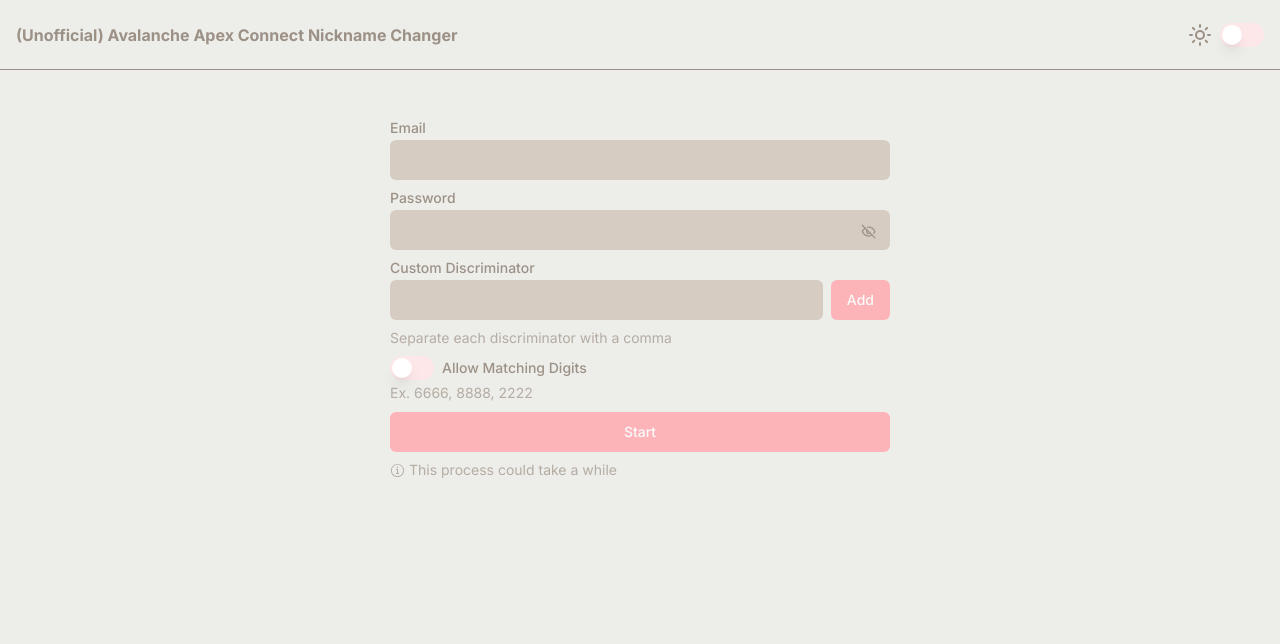
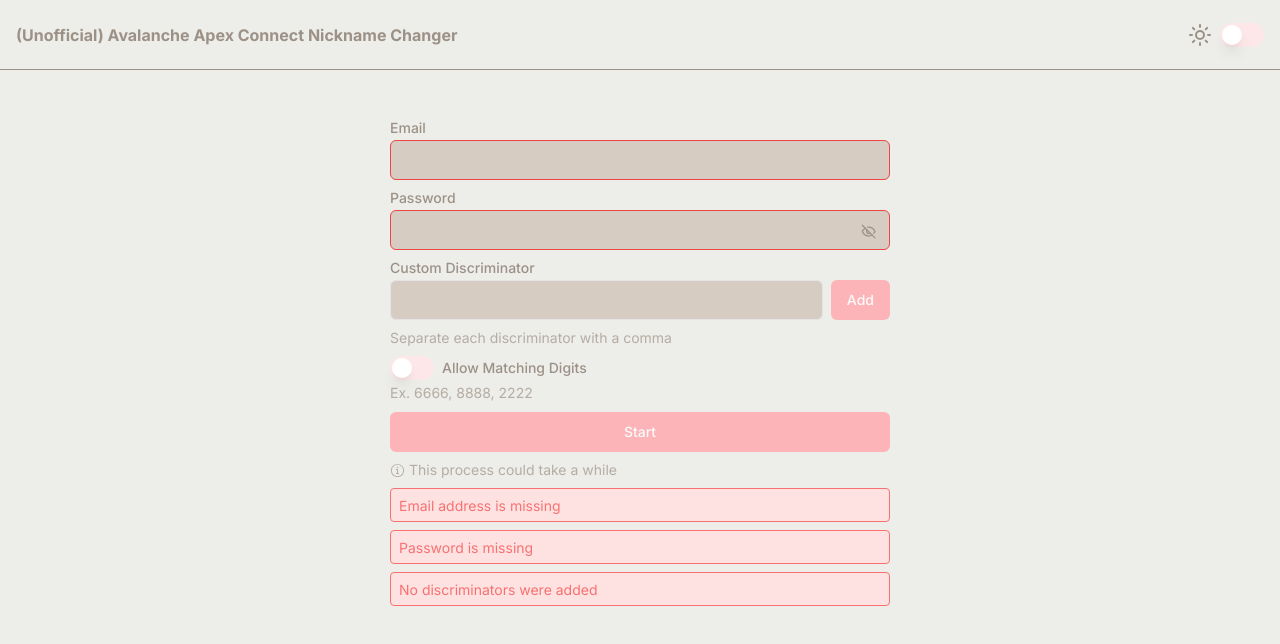
Before and after one commit to Xurify/avalanche-apex-connect-displayname-change, a Next.js app: page / in a window 1280 px wide. Both pictures are taken after a click on the button "Start". Shown: the top 644 px of the page. Built offline with nearby package versions, Linux system fonts and the light colour scheme.

Commit message:
Got the APIs to work

```diff
--- a/src/app/api/change-displayname/route.ts
+++ b/src/app/api/change-displayname/route.ts
@@ -1,31 +1,33 @@
 // Next.js API route support: https://nextjs.org/docs/api-routes/introduction
 import { fetchDisplayName, getAuthorizationToken, postUpdateDisplayName } from "@/utils/fetch";
 import type { NextApiRequest, NextApiResponse } from "next";
-import { NextRequest } from "next/server";
+import { NextRequest, NextResponse } from "next/server";
 
 type Data = {
   token: string | null;
   discriminators?: string[];
-  error?: string | null;
+  error?: Errors | null;
+};
+
+export type Errors = {
+  emailAddress?: string;
+  password?: string;
+  discriminators?: string;
 };
 
 export const POST = async (req: NextRequest, res: NextApiResponse<Data>) => {
   const { email, password, discriminators } = await req.json();
 
-  // const email: string = req.body?.email?.trim() || "";
-  // const password: string = req.body?.password?.trim() || "";
-  // const discriminators: string = req.body?.discriminators?.trim() || "";
-
   // TODO: Only allow an array of numbers, strip out anything that isn't a 4 digit number
 
-  console.log(discriminators, password);
+  console.log(discriminators, email, password);
 
   if (!discriminators) {
-    return Response.json({ error: "Discriminators field is invalid" }, { status: 400 });
+    return Response.json({ error: { discriminators: "Discriminators field is invalid" } }, { status: 400 });
   } else if (!email) {
-    return Response.json({ error: "Email field is invalid" }, { status: 400 });
+    return Response.json({ error: { emailAddress: "Email field is invalid" } }, { status: 400 });
   } else if (!password) {
-    return Response.json({ error: "Password field is invalid" }, { status: 400 });
+    return Response.json({ error: { password: "Password field is invalid" } }, { status: 400 });
   }
 
   const token = await getAuthorizationToken(email, password);
@@ -36,30 +38,35 @@
 
   const splitDiscriminators = discriminators.split(", ");
 
-  handleChangeDisplayNameInterval(token, splitDiscriminators, 0.7);
-  return Response.json({ discriminators: splitDiscriminators, token }, { status: 200 });
+  return await handleChangeDisplayNameInterval(token, splitDiscriminators, 5);
 };
 
-const handleChangeDisplayNameInterval = (token: string, discriminators: string[], intervalTime: number = 1) => {
+const handleChangeDisplayNameInterval = async (
+  token: string,
+  discriminators: string[],
+  intervalTime: number = 1
+) => {
+  return new Promise((resolve, reject) => {
     const changeDisplayNameInterval = setInterval(() => {
       if (!token) {
         clearInterval(changeDisplayNameInterval);
-      console.log("WHERE IS THE BEARER TOKEN?!?! 😡");
-      return;
+        console.error("Bearer token is missing");
+        reject(Response.json({ error: "Bearer token is missing" }, { status: 400 }));
       }
 
       fetchDisplayName(token).then((displayName) => {
-      console.log("displayName", displayName);
         const nickname = displayName?.split("#")?.[0] || "";
         const discriminator = displayName?.split("#")?.[1] || "";
+
         if (discriminators.includes(discriminator)) {
           clearInterval(changeDisplayNameInterval);
+          resolve(Response.json({ displayName, newDiscriminator: discriminator }, { status: 200 }));
         } else {
-        console.log("postUpdateDisplayName");
-        return;
+          console.log("postUpdateDisplayName", displayName);
           postUpdateDisplayName(token, nickname);
+          resolve(Response.json({ newDiscriminator: discriminator }, { status: 200 }));
         }
       });
-    // Be generous here please :)
     }, intervalTime * 1000);
+  });
 };
--- a/src/app/page.tsx
+++ b/src/app/page.tsx
@@ -13,6 +13,7 @@
 import { Label } from "@/components/ui/label";
 import { fullMatchingDigits } from "@/utils/fetch";
 import { cn } from "@/lib/utils";
+import { Errors } from "./api/change-displayname/route";
 
 export const Page: React.FC = () => {
   const [emailAddress, setEmailAddress] = React.useState<string>("");
@@ -24,7 +25,7 @@
   const [allowMatchingDigits, setAllowMatchingDigits] = React.useState<boolean>(false);
   const [discriminators, setDiscriminators] = React.useState<string[]>([]);
 
-  const [errorMessage, setErrorMessage] = React.useState<string | null>(null);
+  const [errorMessage, setErrorMessage] = React.useState<Errors | null>({});
 
   const defaultValue = Boolean(localStorage?.getItem("usehooks-ts-dark-mode") || false);
   const { isDarkMode, toggle } = useDarkMode({ defaultValue, initializeWithValue: false });
@@ -39,25 +40,36 @@
     }
   }, [isDarkMode]);
 
+  const collectErrors = (): Errors => {
+    const newErrors: Errors = {};
+    if (emailAddress.trim() === "") {
+      newErrors.emailAddress = "Email address is missing";
+    }
+    if (password.trim() === "") {
+      newErrors.password = "Password is missing";
+    }
+    if (discriminators.length === 0) {
+      newErrors.discriminators = "No discriminators were added";
+    }
+    return newErrors;
+  };
+
   const handleStart = (e: React.MouseEvent<HTMLButtonElement>) => {
     e.preventDefault();
     setErrorMessage(null);
 
     if (isLoading) return;
-    if (emailAddress.trim() === "") {
-      return;
-    } else if (password.trim() === "") {
-      return;
-    } else if (discriminators.length === 0) {
+
+    const newErrors = collectErrors();
+    if (Object.keys(newErrors).length > 0) {
+      setErrorMessage(newErrors);
       return;
     }
 
     setIsLoading(true);
 
-    console.log("discriminators", discriminators, customDiscriminators, allowMatchingDigits);
-
     const combinedDiscriminators = allowMatchingDigits ? [...discriminators, ...fullMatchingDigits] : discriminators;
-    const body = JSON.stringify({ discriminators: combinedDiscriminators.join(",") });
+    const body = JSON.stringify({ email: emailAddress, password, discriminators: combinedDiscriminators.join(",") });
 
     fetch("/api/change-displayname", {
       body,
@@ -67,7 +79,7 @@
       },
     })
       .then((res) => res.json())
-      .then((result: { error: string; token?: string }) => {
+      .then((result: { error: Errors; token?: string }) => {
         setIsLoading(false);
         if (result.error) {
           console.error(result.error);
@@ -77,9 +89,6 @@
           sound.play();
           console.log(result);
         }
-      })
-      .catch((error) => {
-        console.log("ERROR", error);
       });
   };
 
@@ -118,9 +127,13 @@
 
   const buttonClassname = "bg-theme dark:bg-blue-500 hover:bg-[#f7c0c3] dark:hover:bg-blue-600 dark:text-white";
   const inputClassname =
-    "p-2 border-none focus:outline-none font-semibold bg-[#d6ccc2] dark:bg-white/10 text-[#976A6D] dark:text-white";
+    "p-2 focus:outline-none font-semibold bg-[#d6ccc2] dark:bg-white/10 text-[#976A6D] dark:text-white";
   const switchClassname =
     "data-[state=checked]:bg-theme data-[state=unchecked]:bg-[#FEE7E9] dark:data-[state=checked]:bg-blue-500 dark:data-[state=unchecked]:bg-input";
+
+  const generateInputClassname = (hasError?: boolean) => {
+    return hasError ? inputClassname + " border border-red-500" : inputClassname;
+  };
 
   return (
     <div className={cn(`min-h-screen bg-[#edede9] text-[#9c9186] dark:bg-card dark:text-primary`)}>
@@ -142,7 +155,7 @@
             </Label>
             <Input
               onChange={handleChangeEmailAddress}
-              className={inputClassname}
+              className={generateInputClassname(!!errorMessage?.emailAddress)}
               value={emailAddress}
               type="text"
               id="email-address"
@@ -156,7 +169,7 @@
             <div className="relative">
               <Input
                 onChange={handleChangePassword}
-                className={inputClassname}
+                className={generateInputClassname(!!errorMessage?.password)}
                 value={password}
                 type={isPasswordHidden ? "password" : "text"}
                 id="password"
@@ -221,7 +234,18 @@
           </ul>
         </div>
 
-        <span className="text-red-400">{errorMessage}</span>
+        {errorMessage && (
+          <div className="flex flex-col gap-2 w-full  max-w-[500px]">
+            {Object.values(errorMessage).map((message) => (
+              <div
+                className="bg-red-100 dark:bg-red-50 border border-red-400 dark:border-red-400 px-2 py-1 rounded w-full"
+                key={message}
+              >
+                <span className="text-red-400 dark:text-red-400 text-sm">{message}</span>
+              </div>
+            ))}
+          </div>
+        )}
       </main>
     </div>
   );
--- a/src/utils/fetch.ts
+++ b/src/utils/fetch.ts
@@ -1,7 +1,3 @@
-// const EMAIL = "games@xurify.com";
-// const PASSWORD = "RpzqioPHL23hhxvkTr6T3ci4F";
-// const NICKNAME = "Xurify";
-
 export const fullMatchingDigits = ["0000", "1111", "2222", "3333", "4444", "5555", "6666", "7777", "8888", "9999"];
 
 export interface AccountResponse {
@@ -19,7 +15,7 @@
     country_code: string;
     nickname_number: number;
     display_name: string;
-}
+  };
 }
 
 export interface MarkDeleteTimestamp {
```
Lines whose indentation alone changed are shown as unchanged.
